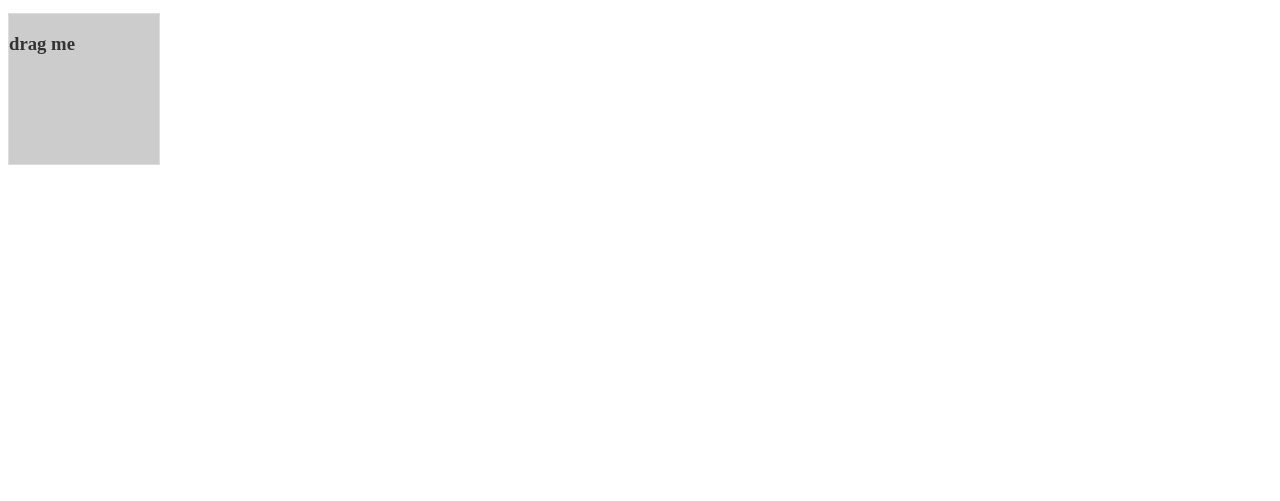
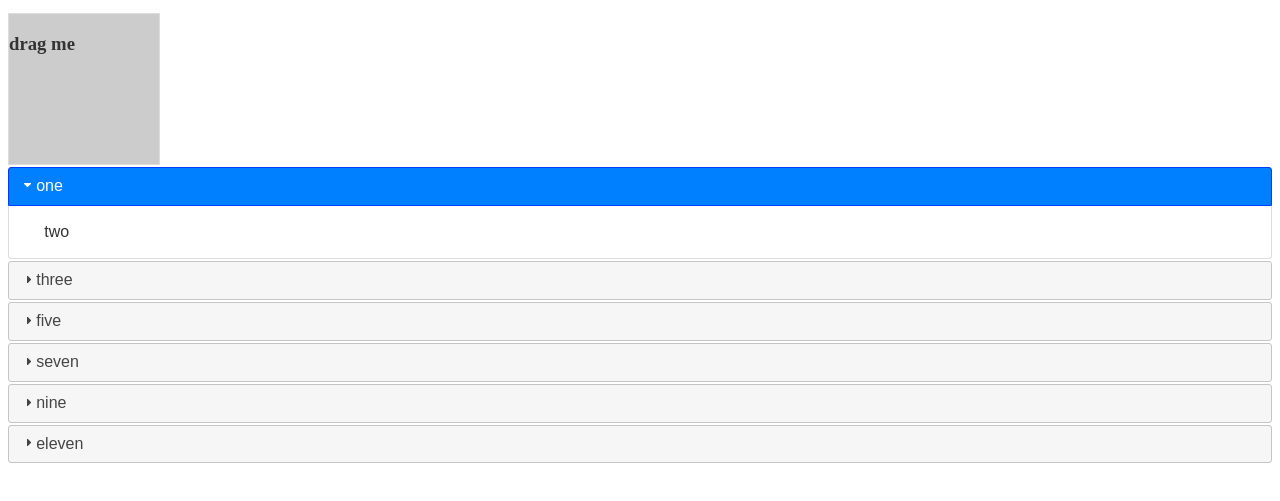
Before and after one commit to cdamyx/sandbox, a plain HTML site: page index.html in a window 1280 px wide. Shown: the part 101-602 px from the top of the page. Drawn offline with nearby package versions, Linux system fonts and the light colour scheme.

Commit message:
more jQuery

```diff
--- a/index.html
+++ b/index.html
@@ -38,6 +38,25 @@
 		<div id="draggable" class="ui-widget-content">
 			<h3>drag me</h3>
 		</div>
+
+		<div id="accordion">
+
+			<div>one</div>
+			<div>two</div>
+
+			<div>three</div>
+			<div>four</div>
+
+			<div>five</div>
+			<div>six</div>
+
+			<div>seven</div>
+			<div>eight</div>
+			<div>nine</div>
+			<div>ten</div>
+			<div>eleven</div>
+
+		</div>
 	</main>
 
 	<footer>
--- a/jq_functions.js
+++ b/jq_functions.js
@@ -4,6 +4,11 @@ $(document).ready(function(){
     	$("#draggable").draggable();
   	});
 
+	$(function() {
+		$("#accordion").accordion();
+	});
+
+
 	$("p").click(function(){
 		$(this).hide();
 	});
--- a/style.css
+++ b/style.css
@@ -19,4 +19,4 @@
 .clickBackground {
 	background-color: #0020FC;
 }
-#draggable {height:150px; width:150px; background-color:#CCCCCC; position:fixed;}
+#draggable {height:150px; width:150px; background-color:#CCCCCC}
```
